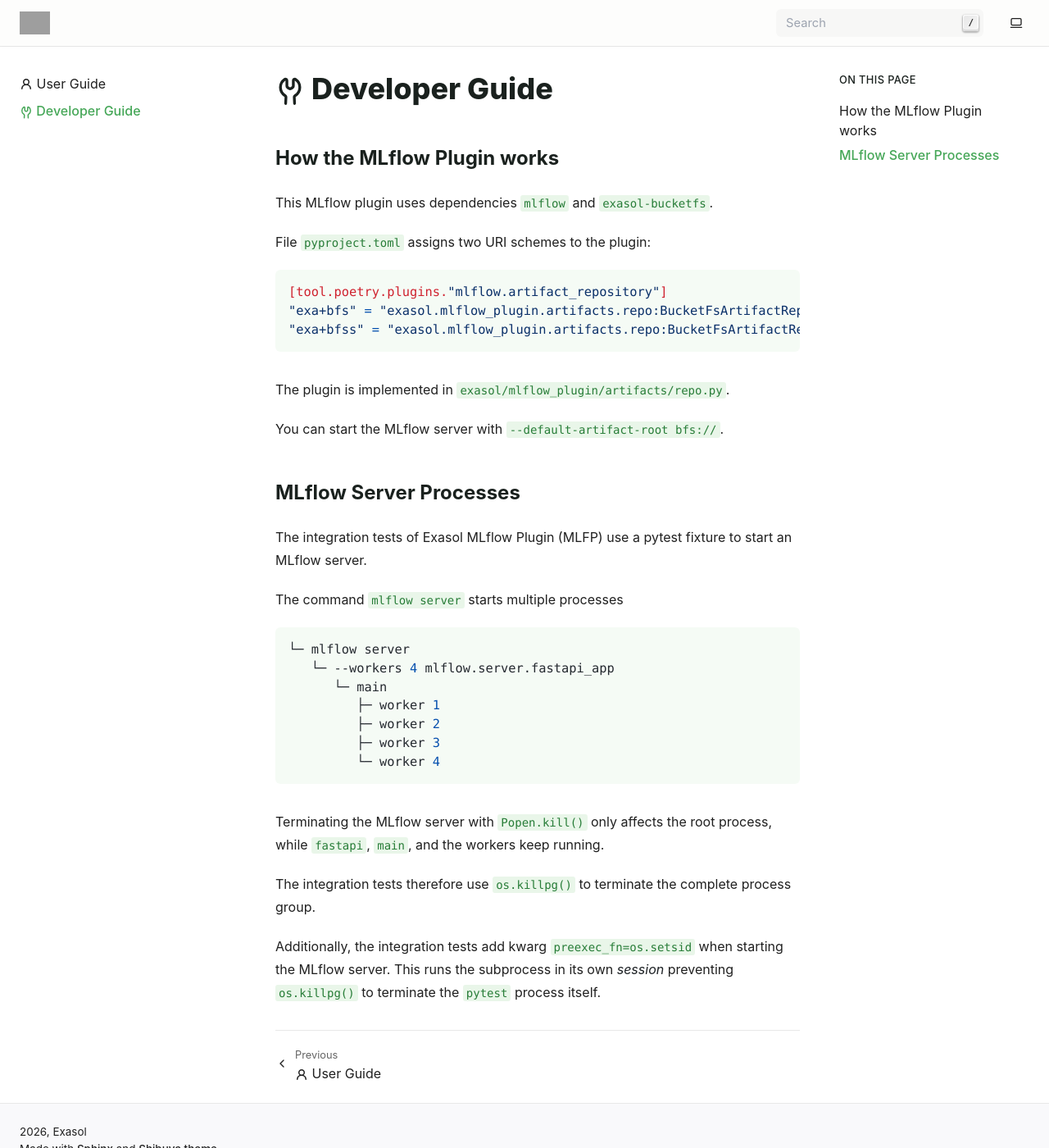
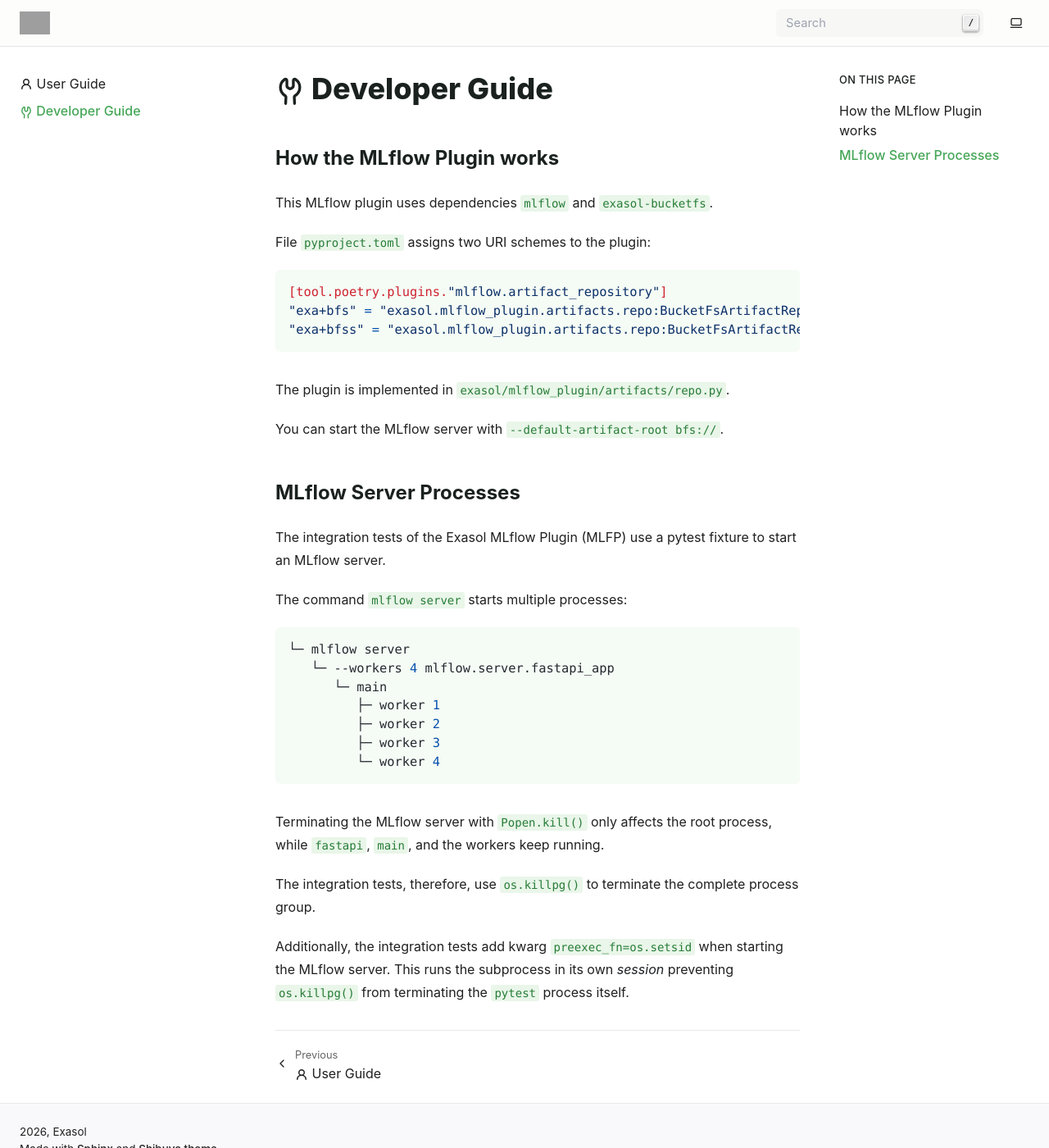
Before and after one commit to exasol/mlflow-plugin, a Sphinx documentation site: the page built from doc/developer_guide.rst, in a window 1280 px wide and 1400 px high. Shown: the whole window at 82% size. Built offline with Sphinx 7.4.7, drawn with Linux system fonts in a browser that asks for light colours; pages that are not in the unit, such as notebooks, are missing from menus; grey boxes are pictures that could not be loaded.

Commit message:
Apply suggestions from code review
Co-authored-by: Ariel Schulz <43442541+ArBridgeman@users.noreply.github.com>

```diff
--- a/doc/developer_guide.rst
+++ b/doc/developer_guide.rst
@@ -23,10 +23,10 @@
 MLflow Server Processes
 -----------------------
 
-The integration tests of Exasol MLflow Plugin (MLFP) use a pytest fixture to
+The integration tests of the Exasol MLflow Plugin (MLFP) use a pytest fixture to
 start an MLflow server.
 
-The command ``mlflow server`` starts multiple processes
+The command ``mlflow server`` starts multiple processes:
 
 .. code-block:: shell
 
@@ -41,9 +41,9 @@
 Terminating the MLflow server with ``Popen.kill()`` only affects the root
 process, while ``fastapi``, ``main``, and the workers keep running.
 
-The integration tests therefore use ``os.killpg()`` to terminate the complete
+The integration tests, therefore, use ``os.killpg()`` to terminate the complete
 process group.
 
 Additionally, the integration tests add kwarg ``preexec_fn=os.setsid`` when
 starting the MLflow server. This runs the subprocess in its own *session*
-preventing ``os.killpg()`` to terminate the ``pytest`` process itself.
+preventing ``os.killpg()`` from terminating the ``pytest`` process itself.
```
